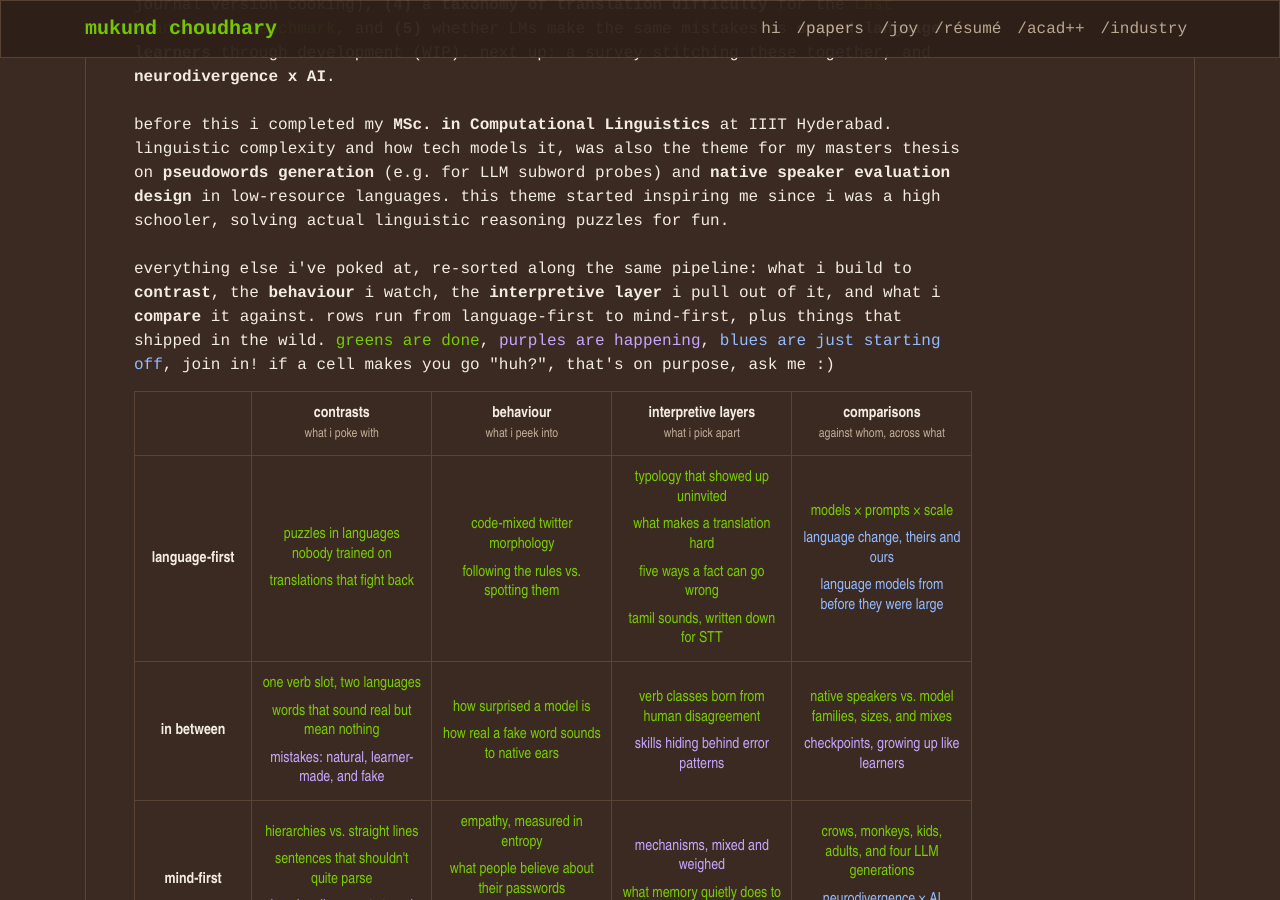
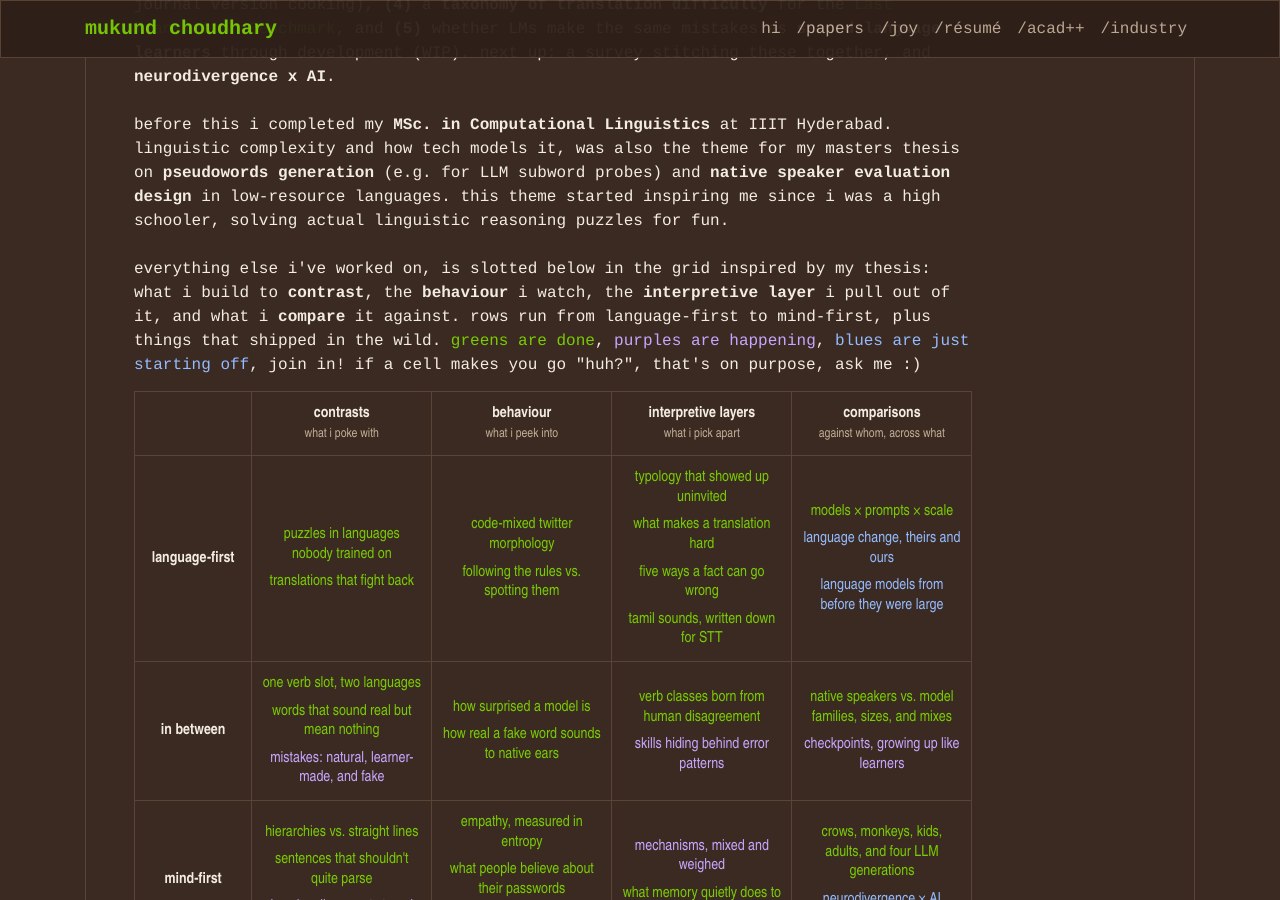
Before and after one commit to mukundc2k/mukundc2k.github.io, a Jekyll site: the page built from index.html, in a window 1280 px wide and 900 px high, scrolled down 448 px. Built offline with Jekyll 4.4.1, drawn with Linux system fonts in a browser that asks for light colours; a style sheet for code colours, icons or effects is not loaded.

Commit message:
some updates

```diff
--- a/_data/profile.yml
+++ b/_data/profile.yml
@@ -23,7 +23,7 @@ short_bio: >-
   <b>(5)</b> whether LMs make the same mistakes as <b>second-language learners</b> through development (WIP).
   next up: a survey stitching these together, and <b>neurodivergence x AI</b>.<br><br>
   before this i completed my <b>MSc. in Computational Linguistics</b> at IIIT Hyderabad. linguistic complexity and how tech models it, was also the theme for my masters thesis on <b>pseudowords generation</b> (e.g. for LLM subword probes) and <b>native speaker evaluation design</b> in low-resource languages. this theme started inspiring me since i was a high schooler, solving actual linguistic reasoning puzzles for fun.<br><br>
-  everything else i've poked at, re-sorted along the same pipeline: what i build to <b>contrast</b>, the <b>behaviour</b> i watch, the <b>interpretive layer</b> i pull out of it, and what i <b>compare</b> it against. rows run from language-first to mind-first, plus things that shipped in the wild.
+  everything else i've worked on, is slotted below in the grid inspired by my thesis: what i build to <b>contrast</b>, the <b>behaviour</b> i watch, the <b>interpretive layer</b> i pull out of it, and what i <b>compare</b> it against. rows run from language-first to mind-first, plus things that shipped in the wild.
   <span class="st-done">greens are done</span>, <span class="st-doing">purples are happening</span>, <span class="st-next">blues are just starting off</span>, join in! if a cell makes you go "huh?", that's on purpose, ask me :)
   <div class="ilbi-wrap">
   <table class="ilbi-map">
```
